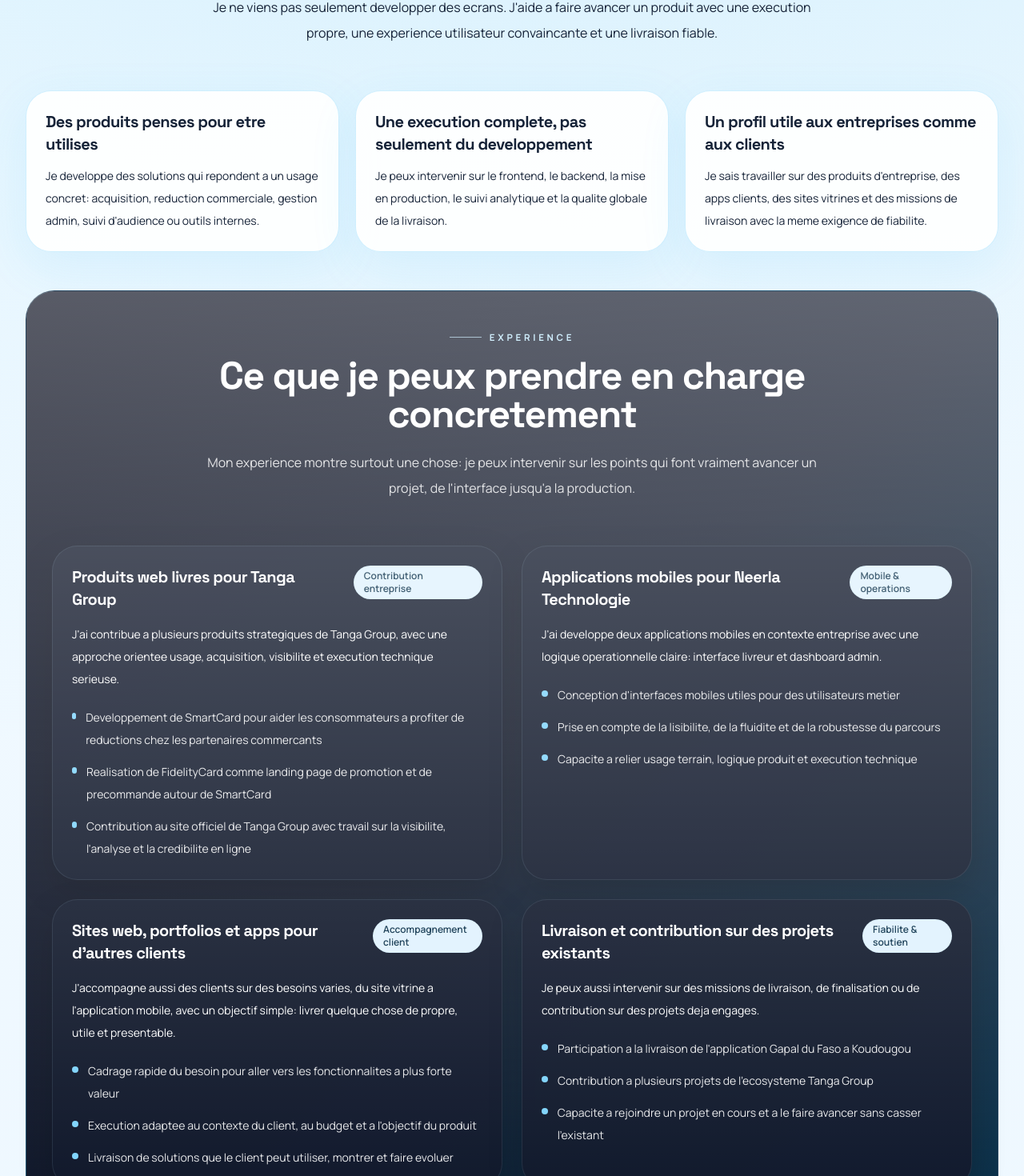
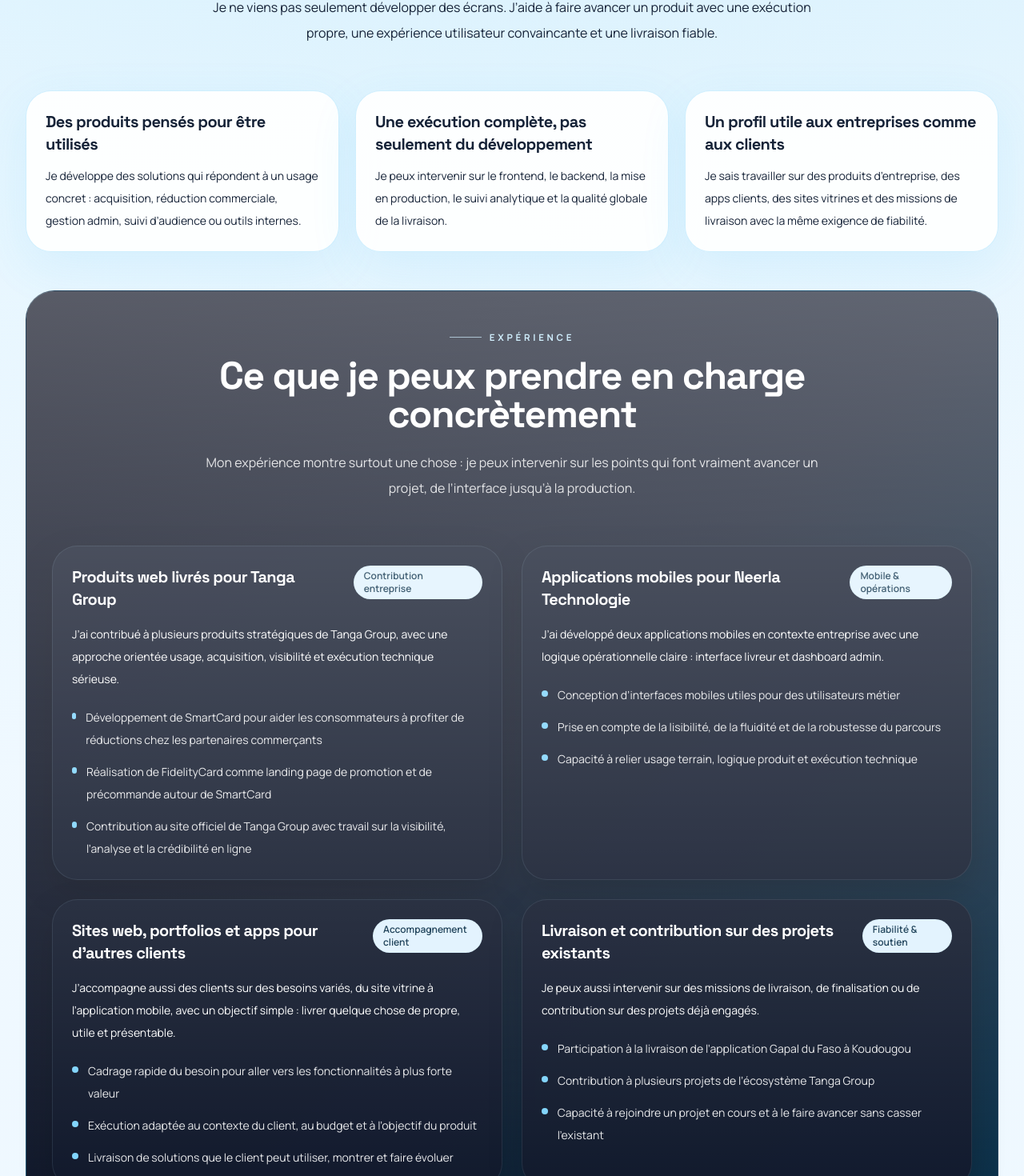
Before and after one commit to AmstaLabestar/dev4_v1, a React (Vite) app: page / in a window 1280 px wide. Shown: the part 1235-2705 px from the top of the page at 80% size. Built offline with nearby package versions, Linux system fonts and the light colour scheme.

Commit message:
feat: polish portfolio copy and mobile experience

```diff
--- a/public/cv-viewer.html
+++ b/public/cv-viewer.html
@@ -98,7 +98,7 @@
       <section class="topbar">
         <div>
           <h1 class="title">CV de Hamza Bikienga</h1>
-          <p class="subtitle">Visualisation uniquement depuis le portfolio</p>
+          <p class="subtitle">Visualisation du CV depuis le portfolio</p>
         </div>
         <a class="back-link" href="./">Retour au portfolio</a>
       </section>
--- a/src/components/Experiences.tsx
+++ b/src/components/Experiences.tsx
@@ -10,7 +10,7 @@ const Experiences = () => {
           <SectionHeading
             eyebrow="Positionnement"
             title="Un profil qui apporte de la valeur produit, technique et delivery"
-            description="Je ne viens pas seulement developper des ecrans. J'aide a faire avancer un produit avec une execution propre, une experience utilisateur convaincante et une livraison fiable."
+            description="Je ne viens pas seulement développer des écrans. J’aide à faire avancer un produit avec une exécution propre, une expérience utilisateur convaincante et une livraison fiable."
           />
           <div className="grid gap-5 md:grid-cols-3">
             {highlights.map((item, index) => (
@@ -32,9 +32,9 @@ const Experiences = () => {
         <div>
           <div className="section-shell rounded-[2.25rem] border border-sky-300/25 bg-gradient-to-br from-slate-950 via-slate-900 to-sky-950 px-5 py-8 md:px-8 md:py-10">
             <SectionHeading
-              eyebrow="Experience"
-              title="Ce que je peux prendre en charge concretement"
-              description="Mon experience montre surtout une chose: je peux intervenir sur les points qui font vraiment avancer un projet, de l'interface jusqu'a la production."
+              eyebrow="Expérience"
+              title="Ce que je peux prendre en charge concrètement"
+              description="Mon expérience montre surtout une chose : je peux intervenir sur les points qui font vraiment avancer un projet, de l’interface jusqu’à la production."
               invert
             />
             <div className="grid gap-6 md:grid-cols-2">
--- a/src/components/Footer.tsx
+++ b/src/components/Footer.tsx
@@ -2,8 +2,8 @@ const Footer = () => {
   return (
     <footer className="py-8">
       <div className="surface-panel flex flex-col gap-2 rounded-[1.75rem] px-5 py-5 text-center text-sm text-base-content/60 md:flex-row md:items-center md:justify-between md:text-left">
-        <p>Hamza Bikienga | Developpeur full-stack & mobile</p>
-        <p>(c) {new Date().getFullYear()} Dev4. Portfolio concu pour montrer un profil plus mature et oriente production.</p>
+        <p>Hamza Bikienga, Software Engineer</p>
+        <p>© {new Date().getFullYear()} Dev4. Tous droits réservés.</p>
       </div>
     </footer>
   );
--- a/src/components/ThemeToggle.tsx
+++ b/src/components/ThemeToggle.tsx
@@ -3,9 +3,10 @@ import { Moon, SunMedium } from "lucide-react";
 type ThemeToggleProps = {
   theme: "light" | "dark";
   onToggle: () => void;
+  className?: string;
 };
 
-const ThemeToggle = ({ theme, onToggle }: ThemeToggleProps) => {
+const ThemeToggle = ({ theme, onToggle, className = "" }: ThemeToggleProps) => {
   const isDark = theme === "dark";
 
   return (
@@ -18,7 +19,7 @@ const ThemeToggle = ({ theme, onToggle }: ThemeToggleProps) => {
         isDark
           ? "border-sky-200/15 bg-slate-900/88 text-sky-300 hover:bg-slate-800"
           : "border-sky-200/70 bg-white/90 text-sky-700 hover:border-sky-300 hover:bg-sky-50"
-      }`}
+      } ${className}`}
     >
       {isDark ? <SunMedium className="h-5 w-5" /> : <Moon className="h-5 w-5" />}
     </button>
--- a/src/data/portfolio.ts
+++ b/src/data/portfolio.ts
@@ -1,71 +1,71 @@
 export const stats = [
-  { value: "3+", label: "produits Tanga Group et Neerla menes sur des besoins reels" },
-  { value: "2", label: "applications mobiles developpees en contexte entreprise" },
+  { value: "3+", label: "produits Tanga Group et Neerla menés sur des besoins réels" },
+  { value: "2", label: "applications mobiles développées en contexte entreprise" },
   { value: "10+", label: "projets personnels avec plusieurs mises en ligne effectives" },
-  { value: "100%", label: "delivery, deploiement et accompagnement assumes jusqu'au bout" },
+  { value: "100%", label: "delivery, déploiement et accompagnement assurés jusqu’au bout" },
 ];
 
 export const highlights = [
   {
-    title: "Des produits penses pour etre utilises",
+    title: "Des produits pensés pour être utilisés",
     description:
-      "Je developpe des solutions qui repondent a un usage concret: acquisition, reduction commerciale, gestion admin, suivi d'audience ou outils internes.",
+      "Je développe des solutions qui répondent à un usage concret : acquisition, réduction commerciale, gestion admin, suivi d’audience ou outils internes.",
   },
   {
-    title: "Une execution complete, pas seulement du developpement",
+    title: "Une exécution complète, pas seulement du développement",
     description:
-      "Je peux intervenir sur le frontend, le backend, la mise en production, le suivi analytique et la qualite globale de la livraison.",
+      "Je peux intervenir sur le frontend, le backend, la mise en production, le suivi analytique et la qualité globale de la livraison.",
   },
   {
     title: "Un profil utile aux entreprises comme aux clients",
     description:
-      "Je sais travailler sur des produits d'entreprise, des apps clients, des sites vitrines et des missions de livraison avec la meme exigence de fiabilite.",
+      "Je sais travailler sur des produits d’entreprise, des apps clients, des sites vitrines et des missions de livraison avec la même exigence de fiabilité.",
   },
 ];
 
 export const experiences = [
   {
-    title: "Produits web livres pour Tanga Group",
+    title: "Produits web livrés pour Tanga Group",
     period: "Contribution entreprise",
     summary:
-      "J'ai contribue a plusieurs produits strategiques de Tanga Group, avec une approche orientee usage, acquisition, visibilite et execution technique serieuse.",
+      "J’ai contribué à plusieurs produits stratégiques de Tanga Group, avec une approche orientée usage, acquisition, visibilité et exécution technique sérieuse.",
     points: [
-      "Developpement de SmartCard pour aider les consommateurs a profiter de reductions chez les partenaires commercants",
-      "Realisation de FidelityCard comme landing page de promotion et de precommande autour de SmartCard",
-      "Contribution au site officiel de Tanga Group avec travail sur la visibilite, l'analyse et la credibilite en ligne",
+      "Développement de SmartCard pour aider les consommateurs à profiter de réductions chez les partenaires commerçants",
+      "Réalisation de FidelityCard comme landing page de promotion et de précommande autour de SmartCard",
+      "Contribution au site officiel de Tanga Group avec travail sur la visibilité, l’analyse et la crédibilité en ligne",
     ],
   },
   {
     title: "Applications mobiles pour Neerla Technologie",
-    period: "Mobile & operations",
+    period: "Mobile & opérations",
     summary:
-      "J'ai developpe deux applications mobiles en contexte entreprise avec une logique operationnelle claire: interface livreur et dashboard admin.",
+      "J’ai développé deux applications mobiles en contexte entreprise avec une logique opérationnelle claire : interface livreur et dashboard admin.",
     points: [
-      "Conception d'interfaces mobiles utiles pour des utilisateurs metier",
-      "Prise en compte de la lisibilite, de la fluidite et de la robustesse du parcours",
-      "Capacite a relier usage terrain, logique produit et execution technique",
+      "Conception d’interfaces mobiles utiles pour des utilisateurs métier",
+      "Prise en compte de la lisibilité, de la fluidité et de la robustesse du parcours",
+      "Capacité à relier usage terrain, logique produit et exécution technique",
     ],
   },
   {
-    title: "Sites web, portfolios et apps pour d'autres clients",
+    title: "Sites web, portfolios et apps pour d’autres clients",
     period: "Accompagnement client",
     summary:
-      "J'accompagne aussi des clients sur des besoins varies, du site vitrine a l'application mobile, avec un objectif simple: livrer quelque chose de propre, utile et presentable.",
+      "J’accompagne aussi des clients sur des besoins variés, du site vitrine à l’application mobile, avec un objectif simple : livrer quelque chose de propre, utile et présentable.",
     points: [
-      "Cadrage rapide du besoin pour aller vers les fonctionnalites a plus forte valeur",
-      "Execution adaptee au contexte du client, au budget et a l'objectif du produit",
-      "Livraison de solutions que le client peut utiliser, montrer et faire evoluer",
+      "Cadrage rapide du besoin pour aller vers les fonctionnalités à plus forte valeur",
+      "Exécution adaptée au contexte du client, au budget et à l’objectif du produit",
+      "Livraison de solutions que le client peut utiliser, montrer et faire évoluer",
     ],
   },
   {
     title: "Livraison et contribution sur des projets existants",
-    period: "Fiabilite & soutien",
+    period: "Fiabilité & soutien",
     summary:
-      "Je peux aussi intervenir sur des missions de livraison, de finalisation ou de contribution sur des projets deja engages.",
+      "Je peux aussi intervenir sur des missions de livraison, de finalisation ou de contribution sur des projets déjà engagés.",
     points: [
-      "Participation a la livraison de l'application Gapal du Faso a Koudougou",
-      "Contribution a plusieurs projets de l'ecosysteme Tanga Group",
-      "Capacite a rejoindre un projet en cours et a le faire avancer sans casser l'existant",
+      "Participation à la livraison de l’application Gapal du Faso à Koudougou",
+      "Contribution à plusieurs projets de l’écosystème Tanga Group",
+      "Capacité à rejoindre un projet en cours et à le faire avancer sans casser l’existant",
     ],
   },
 ];
@@ -75,12 +75,12 @@ export const projects = [
     title: "SmartCard",
     category: "Entreprise",
     problem:
-      "Tanga Group avait besoin d'une application web capable de connecter ses consommateurs a un reseau de partenaires commercants autour d'avantages concrets.",
+      "Tanga Group avait besoin d’une application web capable de connecter ses consommateurs à un réseau de partenaires commerçants autour d’avantages concrets.",
     solution:
-      "J'ai developpe une web app qui permet aux utilisateurs de beneficier de reductions sur leurs achats chez les partenaires du groupe, avec une logique produit orientee usage reel.",
+      "J’ai développé une web app qui permet aux utilisateurs de bénéficier de réductions sur leurs achats chez les partenaires du groupe, avec une logique produit orientée usage réel.",
     value:
-      "Ce projet montre ma capacite a concevoir un produit utile, comprehensible pour l'utilisateur final et suffisamment solide pour etre mis en service dans un contexte entreprise.",
-    stack: ["Web App", "Produit entreprise", "Parcours client", "Reduction commerciale"],
+      "Ce projet montre ma capacité à concevoir un produit utile, compréhensible pour l’utilisateur final et suffisamment solide pour être mis en service dans un contexte entreprise.",
+    stack: ["Web App", "Produit entreprise", "Parcours client", "Réduction commerciale"],
     links: [
       { label: "Demo", href: "https://smartcard.tangagroup.com/login" },
       { label: "GitHub", href: "https://github.com/AmstaLabestar/smartcard" },
@@ -90,12 +90,12 @@ export const projects = [
     title: "FidelityCard",
     category: "Landing Page",
     problem:
-      "Il fallait une page de promotion efficace pour presenter SmartCard, generer de l'interet et permettre une precommande simple.",
+      "Il fallait une page de promotion efficace pour présenter SmartCard, générer de l’intérêt et permettre une précommande simple.",
     solution:
-      "J'ai realise une landing page orientee conversion, avec precommande, suivi d'audience et integration de Google Analytics pour mesurer les performances.",
+      "J’ai réalisé une landing page orientée conversion, avec précommande, suivi d’audience et intégration de Google Analytics pour mesurer les performances.",
     value:
-      "Ce projet met en avant ma capacite a lier communication, conversion, mesure et execution technique sur une page a fort enjeu marketing.",
-    stack: ["Landing Page", "Precommande", "Google Analytics", "Acquisition"],
+      "Ce projet met en avant ma capacité à lier communication, conversion, mesure et exécution technique sur une page à fort enjeu marketing.",
+    stack: ["Landing Page", "Précommande", "Google Analytics", "Acquisition"],
     links: [
       { label: "Demo", href: "https://fidelitycard.tangagroup.com/" },
       { label: "GitHub", href: "https://github.com/AmstaLabestar/fidelity_card" },
@@ -105,12 +105,12 @@ export const projects = [
     title: "Site officiel Tanga Group",
     category: "Entreprise",
     problem:
-      "Le groupe devait disposer d'une presence web plus credible, plus visible et plus mesurable pour soutenir sa communication institutionnelle.",
+      "Le groupe devait disposer d’une présence web plus crédible, plus visible et plus mesurable pour soutenir sa communication institutionnelle.",
     solution:
-      "J'ai contribue au site corporate officiel avec un travail sur la structure, la visibilite en ligne, le referencement et l'integration d'outils d'analyse.",
+      "J’ai contribué au site corporate officiel avec un travail sur la structure, la visibilité en ligne, le référencement et l’intégration d’outils d’analyse.",
     value:
-      "Cette realisation montre ma capacite a travailler sur la credibilite digitale d'une entreprise, au-dela du simple design ou du simple code.",
-    stack: ["Corporate", "SEO", "Analytics", "Presence digitale"],
+      "Cette réalisation montre ma capacité à travailler sur la crédibilité digitale d’une entreprise, au-delà du simple design ou du simple code.",
+    stack: ["Corporate", "SEO", "Analytics", "Présence digitale"],
     links: [
       { label: "Site", href: "https://www.tangagroup.com/" },
       { label: "GitHub", href: "https://github.com/AmstaLabestar/tanga-group-website" },
@@ -120,12 +120,12 @@ export const projects = [
     title: "Apps mobiles Neerla Technologie",
     category: "Mobile",
     problem:
-      "L'entreprise avait besoin d'outils mobiles capables de soutenir le terrain et le pilotage administratif dans un contexte metier.",
+      "L’entreprise avait besoin d’outils mobiles capables de soutenir le terrain et le pilotage administratif dans un contexte métier.",
     solution:
-      "J'ai developpe deux applications mobiles: une interface livreur pour l'operationnel et un dashboard admin pour le suivi et la gestion.",
+      "J’ai développé deux applications mobiles : une interface livreur pour l’opérationnel et un dashboard admin pour le suivi et la gestion.",
     value:
-      "Ce projet met en valeur mon aptitude a transformer des besoins metier concrets en experiences mobiles claires, utiles et robustes.",
-    stack: ["Mobile", "Interface livreur", "Dashboard admin", "Produit metier"],
+      "Ce projet met en valeur mon aptitude à transformer des besoins métier concrets en expériences mobiles claires, utiles et robustes.",
+    stack: ["Mobile", "Interface livreur", "Dashboard admin", "Produit métier"],
     links: [
       { label: "Profil", href: "https://github.com/AmstaLabestar" },
       { label: "Contact", href: "mailto:labestar04@gmail.com" },
@@ -135,11 +135,11 @@ export const projects = [
     title: "Projets clients",
     category: "Client",
     problem:
-      "Chaque client arrive avec un contexte, un niveau de maturite et un objectif differents, qu'il faut comprendre vite pour bien livrer.",
+      "Chaque client arrive avec un contexte, un niveau de maturité et un objectif différents, qu’il faut comprendre vite pour bien livrer.",
     solution:
-      "J'ai realise pour plusieurs clients des sites web, portfolios et applications mobiles adaptes a leur besoin, leur image et leur niveau d'urgence.",
+      "J’ai réalisé pour plusieurs clients des sites web, portfolios et applications mobiles adaptés à leur besoin, leur image et leur niveau d’urgence.",
     value:
-      "Ces missions montrent ma flexibilite, ma capacite d'ecoute et mon aptitude a produire des solutions presentables, utiles et evolutives.",
+      "Ces missions montrent ma flexibilité, ma capacité d’écoute et mon aptitude à produire des solutions présentables, utiles et évolutives.",
     stack: ["Site web", "Portfolio", "Mobile", "Sur mesure"],
     links: [
       { label: "Email", href: "mailto:labestar04@gmail.com" },
@@ -150,12 +150,12 @@ export const projects = [
     title: "Projets personnels",
     category: "Personnel",
     problem:
-      "Pour progresser vite, il fallait multiplier les essais, tester des idees et sortir de la theorie.",
+      "Pour progresser vite, il fallait multiplier les essais, tester des idées et sortir de la théorie.",
     solution:
-      "J'ai construit plus de dix projets personnels, dont plusieurs en ligne, pour experimenter, apprendre et affiner mon niveau d'execution.",
+      "J’ai construit plus de dix projets personnels, dont plusieurs en ligne, pour expérimenter, apprendre et affiner mon niveau d’exécution.",
     value:
-      "Cette base personnelle montre ma curiosite, ma regularite et ma capacite a apprendre en construisant, pas seulement en lisant.",
-    stack: ["Experimentation", "Produit", "Mise en ligne", "Progression continue"],
+      "Cette base personnelle montre ma curiosité, ma régularité et ma capacité à apprendre en construisant, pas seulement en lisant.",
+    stack: ["Expérimentation", "Produit", "Mise en ligne", "Progression continue"],
     links: [
       { label: "GitHub", href: "https://github.com/AmstaLabestar" },
       { label: "CV", href: "cv-viewer.html" },
@@ -163,14 +163,14 @@ export const projects = [
   },
   {
     title: "Livraison et contributions",
-    category: "Execution",
+    category: "Exécution",
     problem:
-      "Certains projets n'ont pas besoin d'etre recommences: ils ont besoin d'une execution fiable pour etre finalises, corriges ou livres.",
+      "Certains projets n’ont pas besoin d’être recommencés : ils ont besoin d’une exécution fiable pour être finalisés, corrigés ou livrés.",
     solution:
-      "Je peux intervenir sur des projets deja engages pour contribuer, finaliser ou pousser une livraison, comme pour l'application Gapal du Faso a Koudougou.",
+      "Je peux intervenir sur des projets déjà engagés pour contribuer, finaliser ou pousser une livraison, comme pour l’application Gapal du Faso à Koudougou.",
     value:
-      "Cela prouve que je peux aussi etre utile sur un projet en cours, dans une logique de renfort, de livraison ou de stabilisation rapide.",
-    stack: ["Contribution", "Livraison", "Support projet", "Execution"],
+      "Cela prouve que je peux aussi être utile sur un projet en cours, dans une logique de renfort, de livraison ou de stabilisation rapide.",
+    stack: ["Contribution", "Livraison", "Support projet", "Exécution"],
     links: [
       { label: "Contact", href: "mailto:labestar04@gmail.com" },
       { label: "LinkedIn", href: "https://www.linkedin.com/in/hamza-bikienga-7b3b152aa/" },
@@ -179,10 +179,10 @@ export const projects = [
 ];
 
 export const expertise = [
-  "Transformer un besoin metier en produit web ou mobile exploitable",
-  "Concevoir des interfaces claires, credibles et orientees usage",
-  "Developper des applications full-stack utiles et maintenables",
+  "Transformer un besoin métier en produit web ou mobile exploitable",
+  "Concevoir des interfaces claires, crédibles et orientées usage",
+  "Développer des applications full-stack utiles et maintenables",
   "Mettre en place des outils de suivi comme Google Analytics et le SEO",
-  "Assurer la livraison, le deploiement et la mise en ligne propre d'un produit",
-  "Contribuer a un projet existant et le faire avancer rapidement sans casser l'existant",
+  "Assurer la livraison, le déploiement et la mise en ligne propre d’un produit",
+  "Contribuer à un projet existant et le faire avancer rapidement sans casser l’existant",
 ];
```
Also changed, not shown: index.html (+6 -6 lines), src/components/Home.tsx (+6 -6 lines), src/components/MobileDock.tsx (+13 -5 lines), src/components/Projets.tsx (+11 -11 lines).
